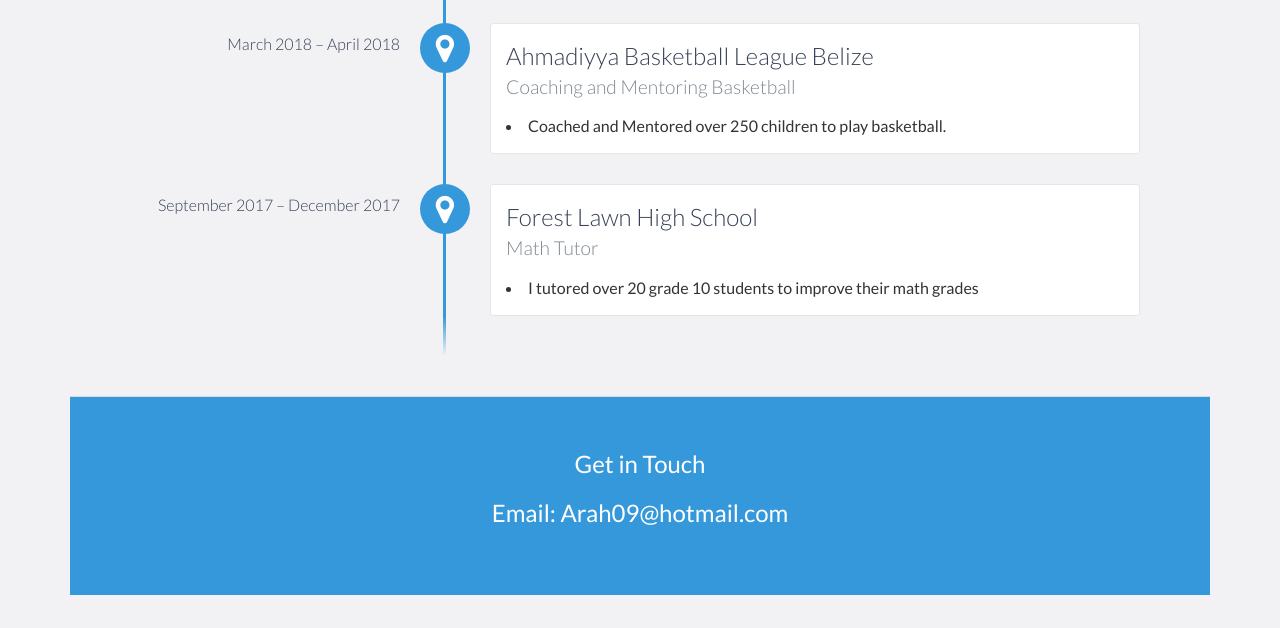
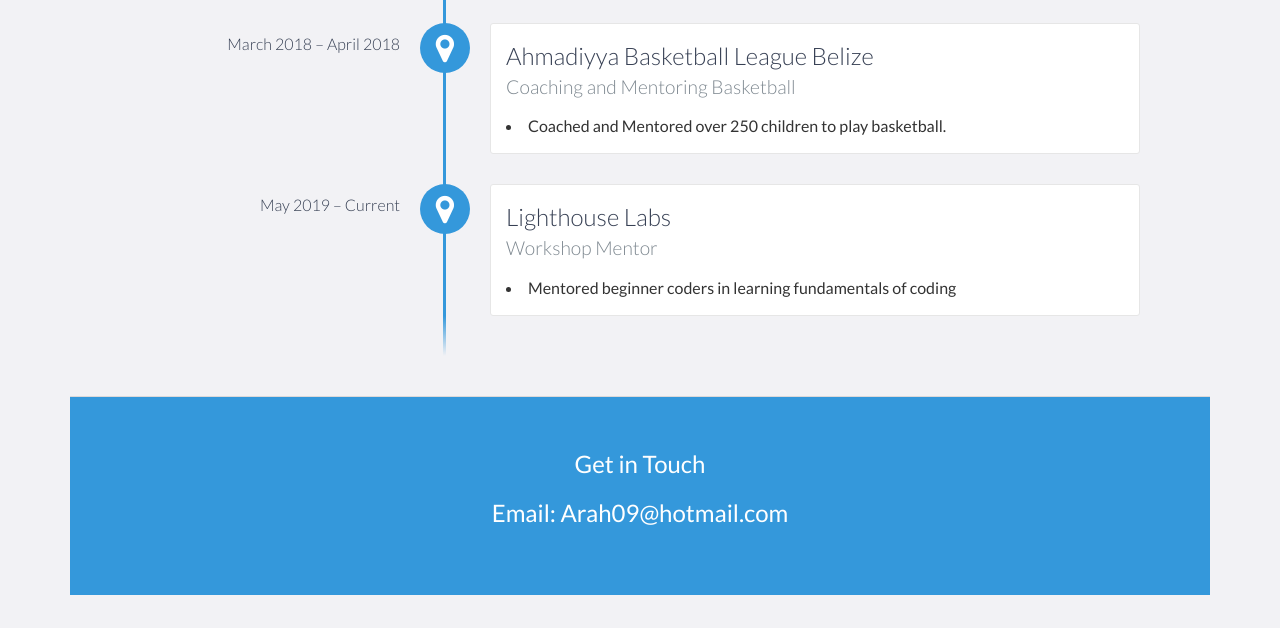
Before and after one commit to arslanah99/arslan-ahmad-portfolio, a website: page index.html in a window 1280 px wide. Shown: the part 3726-4354 px from the top of the page. Drawn offline with nearby package versions, Linux system fonts and the light colour scheme.

Commit message:
Update index.html

```diff
--- a/index.html
+++ b/index.html
@@ -300,11 +300,11 @@
                 </p>
             </div>
 
-            <div data-date="September 2017 – December 2017">
-                <h3>Forest Lawn High School</h3>
-                <h4>Math Tutor</h4>
+                 <div data-date="May 2019 – Current">
+                <h3>Lighthouse Labs</h3>
+                <h4>Workshop Mentor</h4>
                 <p>
-                    <li>I tutored over 20 grade 10 students to improve their math grades</li>
+                    <li>Mentored beginner coders in learning fundamentals of coding</li>
                 </p>
             </div>
         </div>
```
